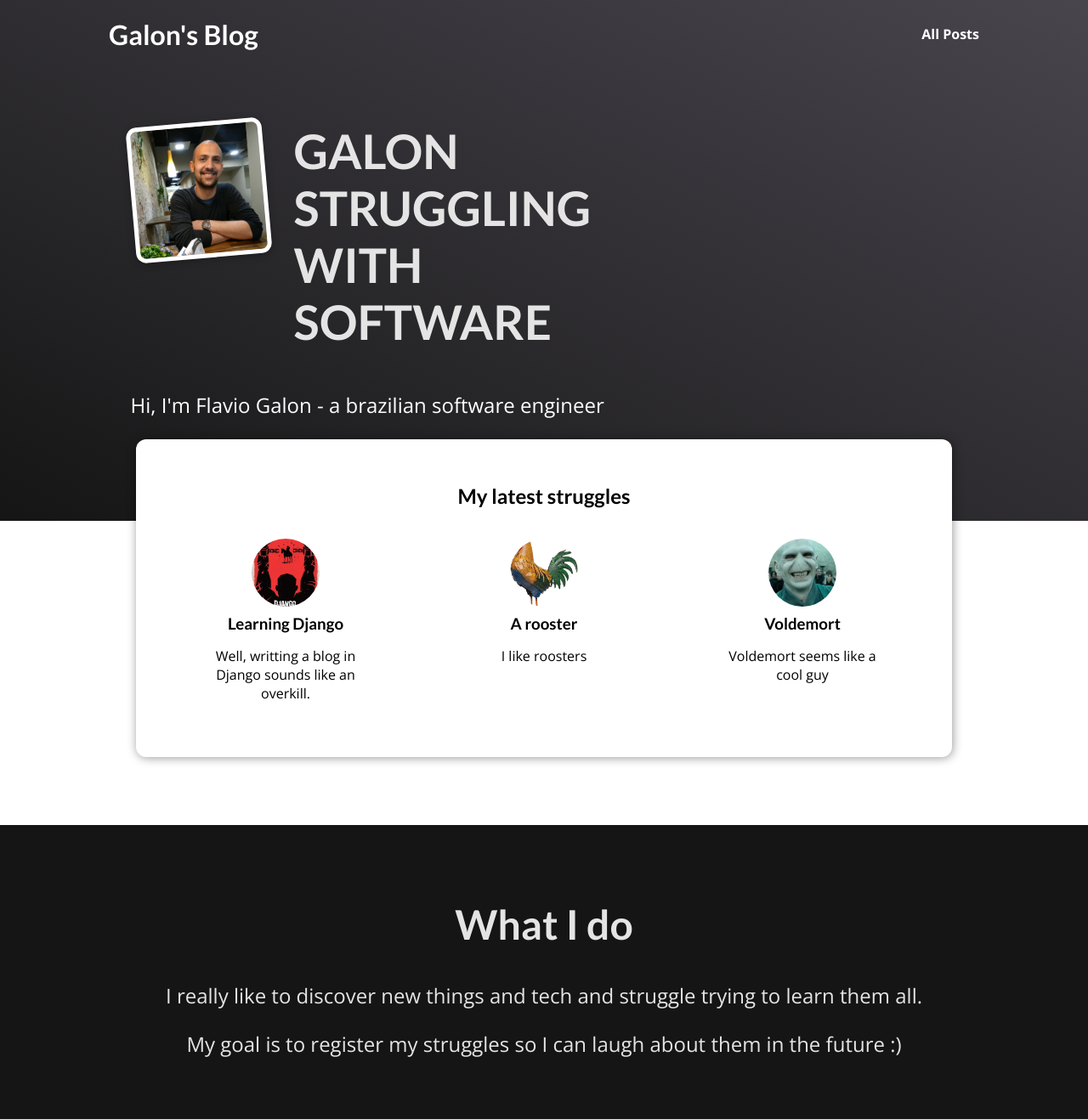
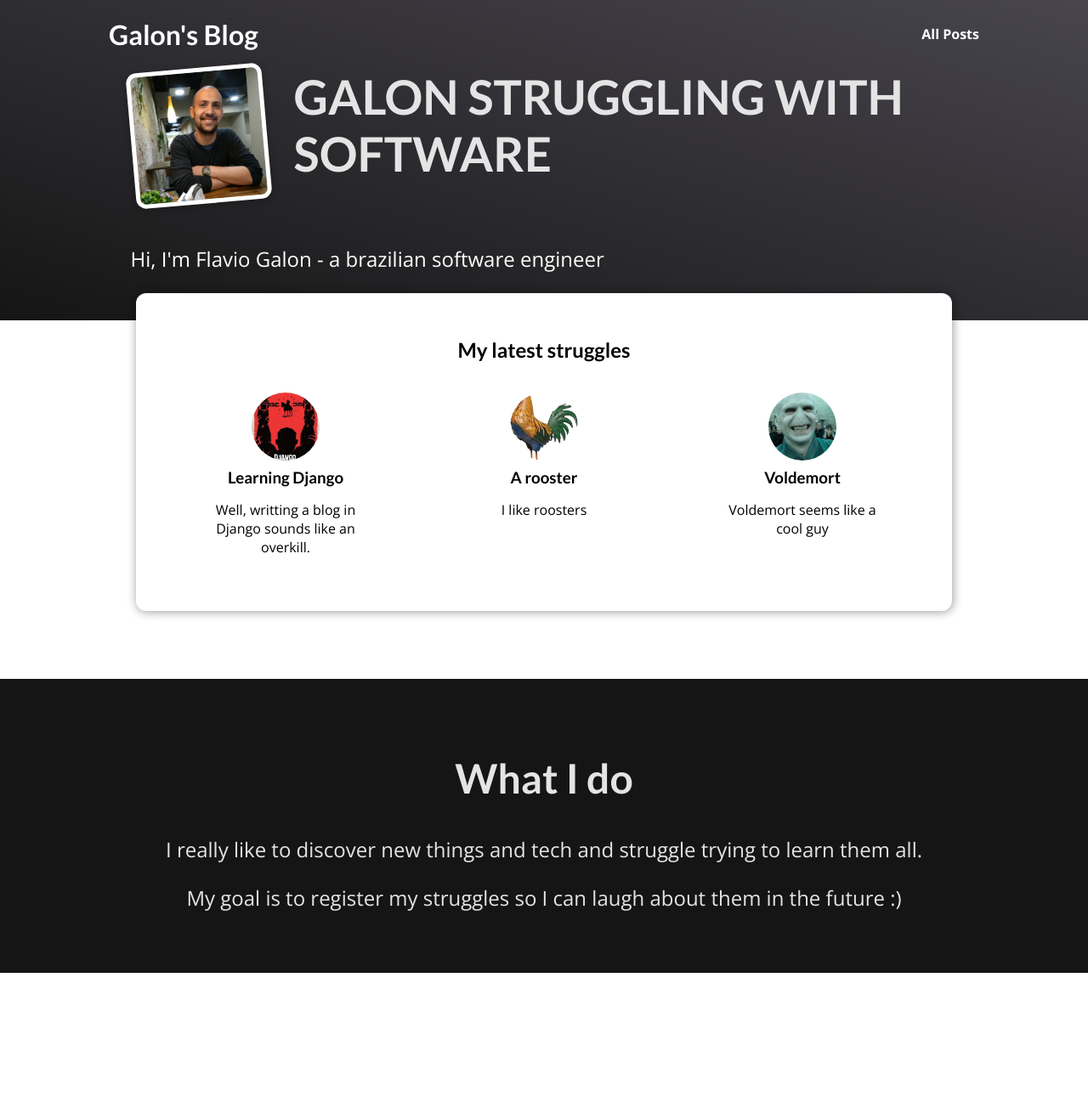
Before and after one commit to flaviogalon/galon-site, a Django app: page / in a window 1280 px wide. Shown: the whole page at 85% size. After the commit the page ends 1145 px from the top, so only its background shows below. Run offline with Django 3.2, Linux system fonts and the light colour scheme.

Commit message:
Changing index page styling.

```diff
--- a/blog/static/blog/index.css
+++ b/blog/static/blog/index.css
@@ -1,6 +1,6 @@
 #welcome {
     background: linear-gradient(to right top, #151515, #48454d);
-    padding: 6rem 12%;
+    padding: 2rem 12%;
   }
 
   #welcome header {
@@ -25,7 +25,6 @@
     font-size: 3.5rem;
     margin: 0 0 0 2rem;
     color: #e4e4e4;
-    width: 10rem;
   }
 
   #welcome p {
@@ -38,7 +37,7 @@
     padding: 2rem;
     border-radius: 12px;
     width: 60rem;
-    margin: -6rem auto 2rem auto;
+    margin: -2rem auto 2rem auto;
     box-shadow: 1px 1px 12px rgba(0, 0, 0, 0.4);
   }
 
```
